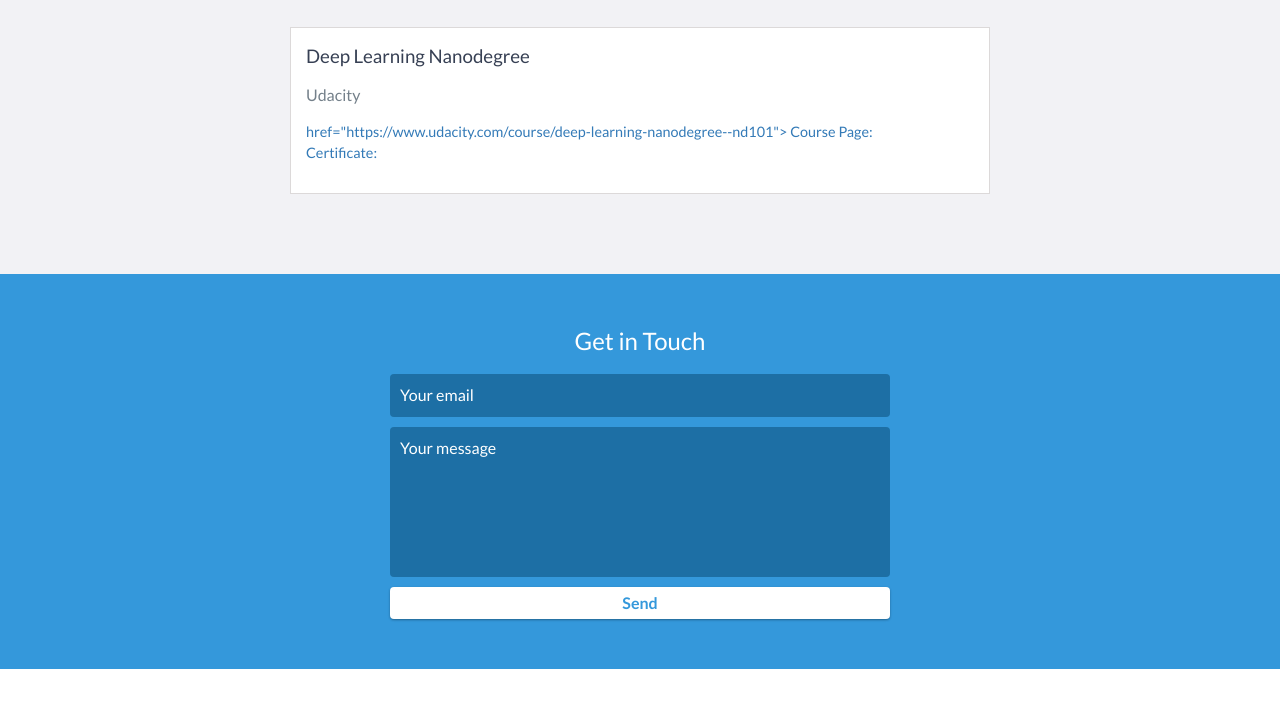
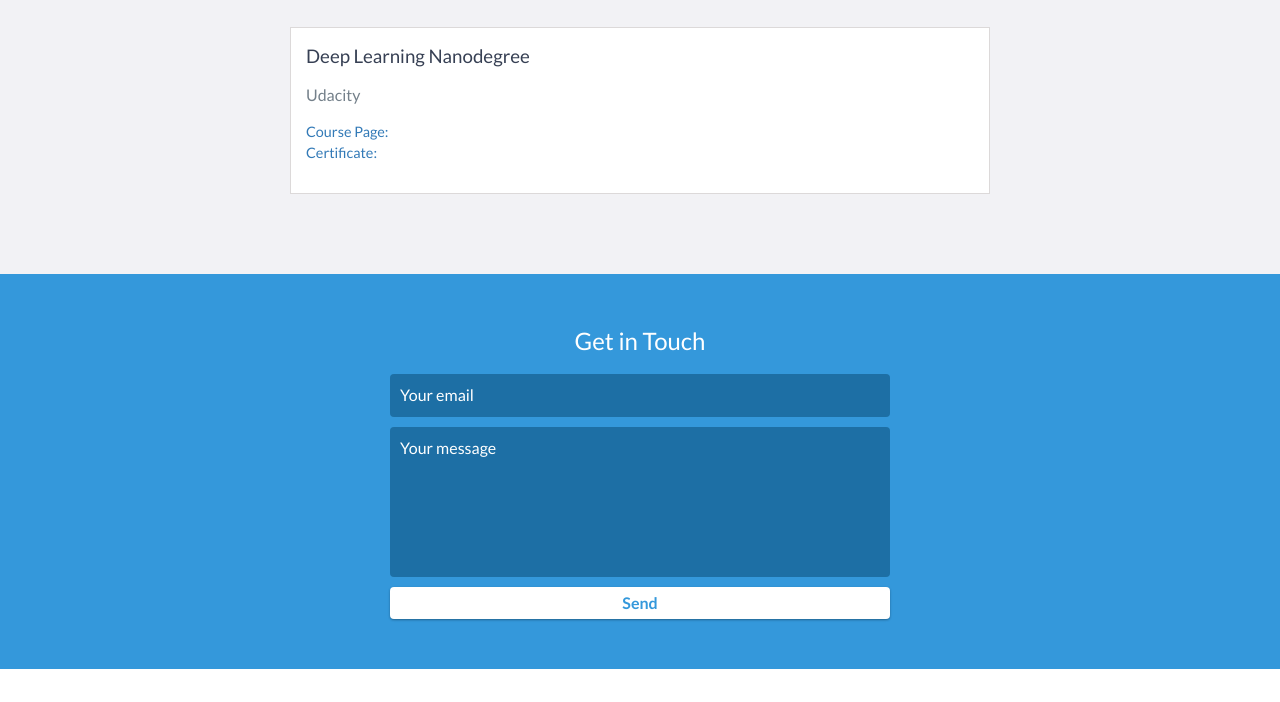
Before and after one commit to Arjunp24/cv, a website: page index.html in a window 1280 px wide. Shown: the part 4586-5288 px from the top of the page. Drawn offline with nearby package versions, Linux system fonts and the light colour scheme.

Commit message:
Update index.html

```diff
--- a/index.html
+++ b/index.html
@@ -277,7 +277,7 @@
     	<div class="optional-section-block">
         	<h3>Deep Learning Nanodegree</h3>
 		<h4> Udacity </h4>
-        	<p> <a> href="https://www.udacity.com/course/deep-learning-nanodegree--nd101"> Course Page: </a> <br> <a href="https://confirm.udacity.com/NUF52PEU"> Certificate: </a> </p>
+        	<p> <a href="https://www.udacity.com/course/deep-learning-nanodegree--nd101"> Course Page: </a> <br> <a href="https://confirm.udacity.com/NUF52PEU"> Certificate: </a> </p>
         	<!-- <ul>
             		<li> Lorem ipsum dolor sit amet, consectetur adipiscing elit. </li>
             		<li> Lorem ipsum dolor sit amet, consectetur adipiscing elit. </li>
```
